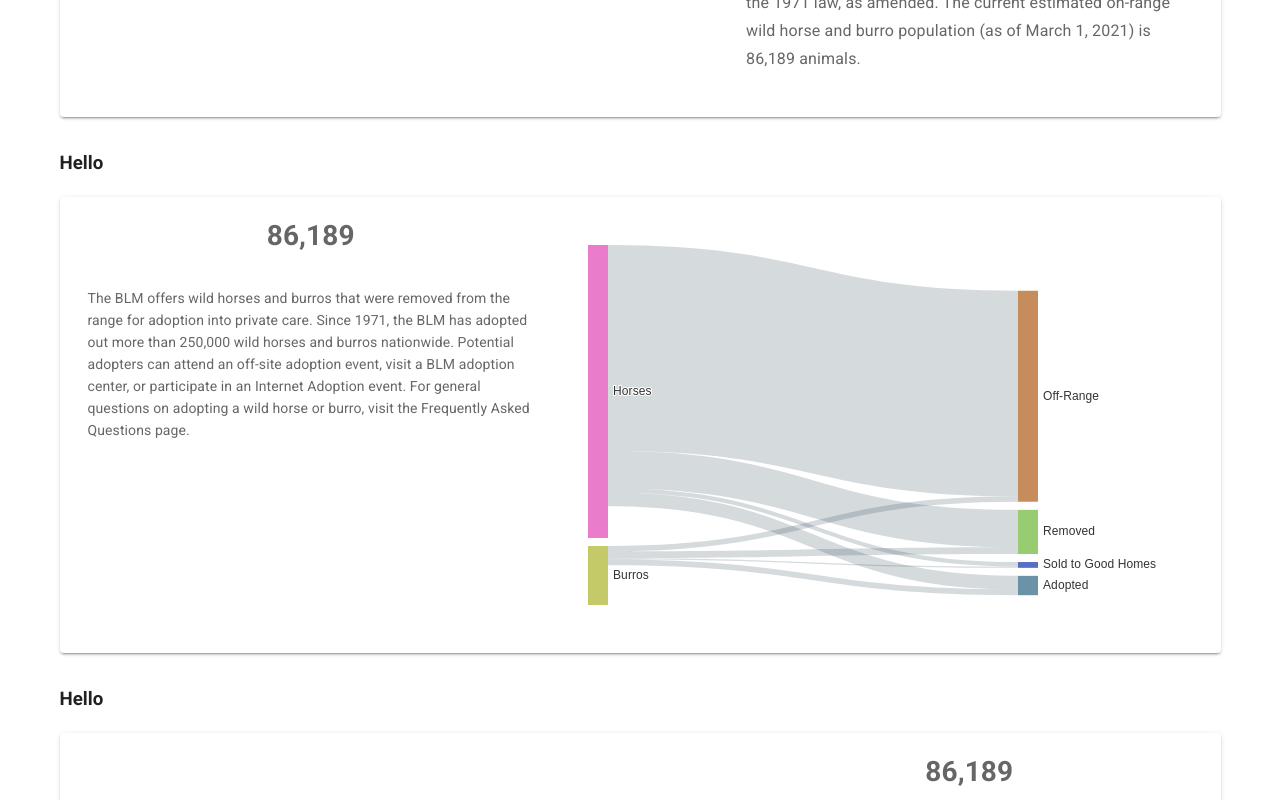
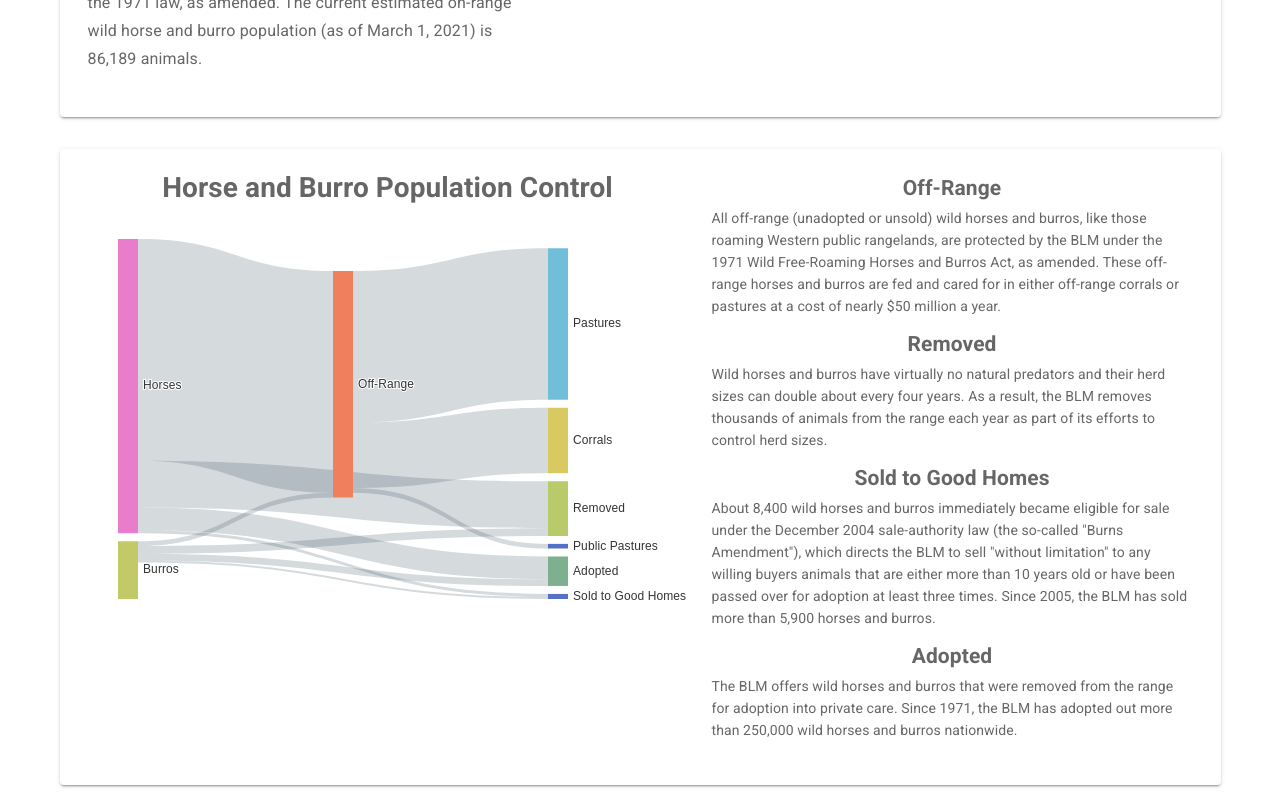
Before and after one commit to RyLaird/vue-wild-horse-and-burro-program, a Vue app: page /data in a window 1280 px wide. Shown: the part 2000-2800 px from the top of the page. Built offline with nearby package versions, Linux system fonts and the light colour scheme.

Commit message:
updates to sankey card and information

```diff
--- a/src/components/Sankey.vue
+++ b/src/components/Sankey.vue
@@ -1,6 +1,6 @@
 <template>
   <div class="line-wrapper">
-    <v-chart :options="sankey" autoresize />
+    <v-chart :options="sankey" autoresize/>
   </div>
 </template>
 
@@ -24,6 +24,7 @@ export default {
             series: {
                 type: 'sankey',
                 layout: 'none',
+                height: '90%',
                 emphasis: {
                     focus: 'adjacency'
                 },
@@ -47,48 +48,72 @@ export default {
                     },
                     {
                         name: 'Off-Range'
+                    },
+                    {
+                        name: 'Corrals'
+                    },
+                    {
+                        name: 'Pastures',
+                    },
+                    {
+                        name: 'Public Pastures'
                     }
                 ],
                 links: [
                     {
                         source: 'Horses',
                         target: 'Removed',
-                        value: 9181
+                        value: 11748
                     },
                     {
                         source: 'Burros',
                         target: 'Removed',
-                        value: 1643
+                        value: 1918
                     },
                     {
                         source: 'Horses',
                         target: 'Adopted',
-                        value: 3311
+                        value: 5698
                     },
                     {
                         source: 'Burros',
                         target: 'Adopted',
-                        value: 1430
+                        value: 1671
                     },
                     {
                         source: 'Horses',
                         target: 'Sold to Good Homes',
-                        value: 1096
+                        value: 726
                     },
                     {
                         source: 'Burros',
                         target: 'Sold to Good Homes',
-                        value: 326
+                        value: 542
                     },
                     {
                         source: 'Horses',
                         target: 'Off-Range',
-                        value: 50354
+                        value: 55478
                     },
                     {
                         source: 'Burros',
                         target: 'Off-Range',
-                        value: 1343
+                        value: 1198
+                    },
+                    {
+                        source: 'Off-Range',
+                        target: 'Corrals',
+                        value: 16432
+                    },
+                    {
+                        source: 'Off-Range',
+                        target: 'Pastures',
+                        value: 37892
+                    },
+                    {
+                        source: 'Off-Range',
+                        target: 'Public Pastures',
+                        value: 1154
                     }
                 ]
             }
--- a/src/views/Data.vue
+++ b/src/views/Data.vue
@@ -66,6 +66,12 @@
             <v-container>
               <v-row class="mb-5">
                 <v-col>
+                  <h1 class="text-center font-weight-bold">
+                    Population Increase
+                  </h1>
+                  <bar-chart></bar-chart>
+                </v-col>
+                               <v-col>
                   <h2 class="text-center mt-2 mb-3">Myth</h2>
                   <v-alert
                   color="red"
@@ -98,16 +104,8 @@
                     the samples and reports recommendations to the BLM for specific herds.
                   </p>
                 </v-col>
-                <v-col>
-                  <h1 class="text-center font-weight-bold">
-                    Population Increase
-                  </h1>
-                  <bar-chart></bar-chart>
-                </v-col>
               </v-row>
               <v-row class="mt-5">
-                <div>
-                </div>
               </v-row>
             </v-container>
           </v-card-text>
@@ -118,14 +116,6 @@
           <v-card-text>
             <v-container>
               <v-row>
-                <v-col cols="12" md="7">
-                  <br>
-                  <br>
-                  <h1 class="text-center font-weight-bold mb-10">
-                    86,189 Horses and Burros by State
-                  </h1>
-                  <tree-chart></tree-chart>
-                </v-col>
                 <v-col cols="12" md="5">
                   <v-row class='mt-5 mb-8'>
                     <v-img
@@ -159,36 +149,69 @@
                     horse and burro population (as of March 1, 2021) is 86,189 animals.
                   </p>
                 </v-col>
+                <v-col cols="12" md="7">
+                  <br>
+                  <br>
+                  <h1 class="text-center font-weight-bold mb-10">
+                    86,189 Horses and Burros by State
+                  </h1>
+                  <tree-chart></tree-chart>
+                </v-col>
               </v-row>
             </v-container>
           </v-card-text>
         </v-card>
       </div>
       <div>
-        <h3>Hello</h3>
         <v-card class="mt-5 mb-8">
           <v-card-text>
             <v-container>
               <v-row>
-                <v-col cols="12" md="5">
+                <v-col>
+                  <h1 class='text-center mb-5'>
+                    Horse and Burro Population Control
+                  </h1>
+                  <sankey></sankey>
+                </v-col>
+                <v-col>
                   <div>
-                    <h1 class="text-center font-weight-bold mb-10">
-                      86,189
-                    </h1>
+                    <h2 class="text-center mb-2">
+                      Off-Range
+                    </h2>
                     <p>
-                      The BLM offers wild horses and burros that
-                      were removed from the range for adoption into
-                      private care. Since 1971, the BLM has adopted out
-                      more than 250,000 wild horses and burros nationwide.
-                      Potential adopters can attend an off-site adoption event,
-                      visit a BLM adoption center, or participate in an Internet
-                      Adoption event. For general questions on adopting a wild
-                      horse or burro, visit the Frequently Asked Questions page.
+                      All off-range (unadopted or unsold) wild horses and burros,
+                      like those roaming Western public rangelands, are protected
+                      by the BLM under the 1971 Wild Free-Roaming Horses and Burros Act,
+                      as amended. These off-range horses and burros are fed and cared for
+                      in either off-range corrals or pastures at a cost of nearly $50 million a year.
+                    </p>
+                    <h2 class='text-center mb-2'>
+                      Removed
+                    </h2>
+                    <p>
+                      Wild horses and burros have virtually no natural predators and their herd sizes
+                      can double about every four years. As a result, the BLM removes thousands of animals
+                      from the range each year as part of its efforts to control herd sizes.
+                    </p>
+                    <h2 class='text-center mb-2'>
+                      Sold to Good Homes
+                    </h2>
+                    <p>
+                      About 8,400 wild horses and burros immediately became eligible for sale under the
+                      December 2004 sale-authority law (the so-called "Burns Amendment"), which directs
+                      the BLM to sell "without limitation" to any willing buyers animals that are either
+                      more than 10 years old or have been passed over for adoption at least three times.
+                      Since 2005, the BLM has sold more than 5,900 horses and burros.
+                    </p>
+                    <h2 class='text-center mb-2'>
+                      Adopted
+                    </h2>
+                    <p>
+                      The BLM offers wild horses and burros that were removed from the range for adoption
+                      into private care. Since 1971, the BLM has adopted out more than 250,000 wild horses
+                      and burros nationwide.
                     </p>
                   </div>
-                </v-col>
-                <v-col cols="12" md="7">
-                  <sankey></sankey>
                 </v-col>
               </v-row>
             </v-container>
```
